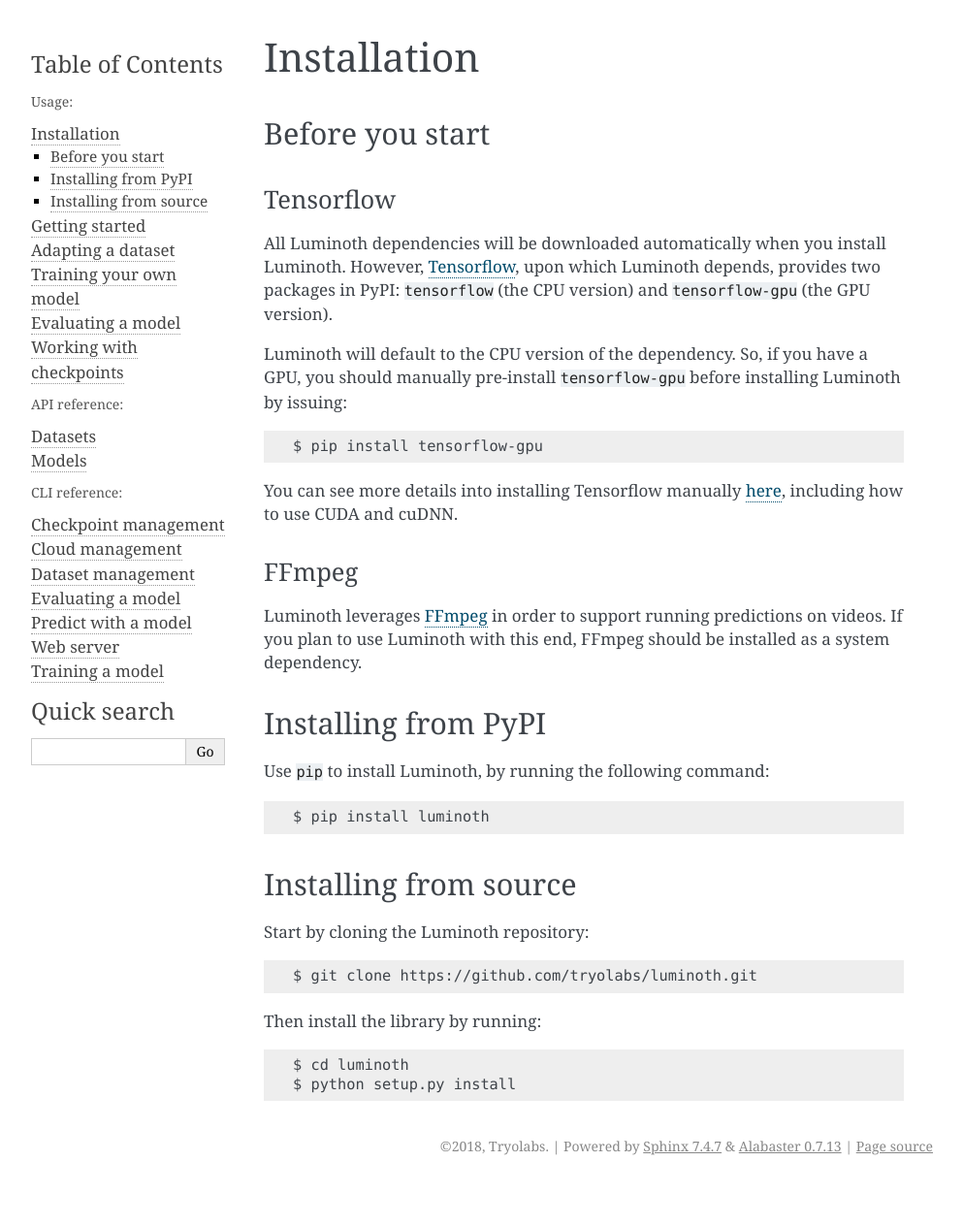
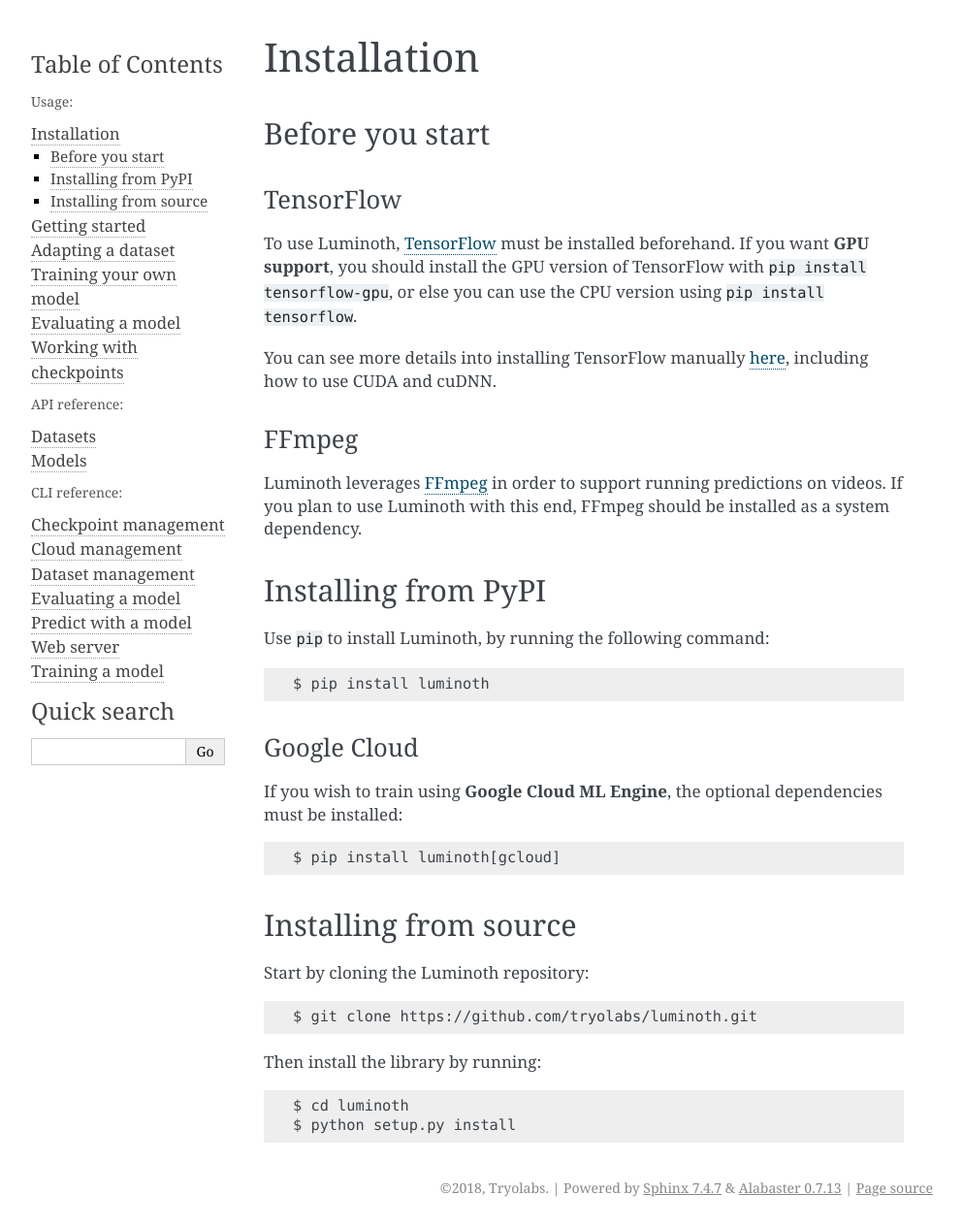
Before and after one commit to tryolabs/luminoth, a Sphinx documentation site: the page built from docs/usage/installation.rst, in a window 1280 px wide. Shown: the whole page at 97% size, without its empty margins (148-1141 px from the left). Built offline with Sphinx 7.4.7, drawn with Linux system fonts in a browser that asks for light colours; before the commit the page ends 1221 px from its top, so only the background shows below that.

```diff
--- a/docs/usage/installation.rst
+++ b/docs/usage/installation.rst
@@ -6,21 +6,15 @@ Installation
 Before you start
 ----------------
 
-Tensorflow
+TensorFlow
 ^^^^^^^^^^
 
-All Luminoth dependencies will be downloaded automatically when you install
-Luminoth. However, `Tensorflow <https://tensorflow.org>`_, upon which Luminoth
-depends, provides two packages in PyPI: ``tensorflow`` (the CPU version) and
-``tensorflow-gpu`` (the GPU version).
+To use Luminoth, `TensorFlow <https://tensorflow.org>`_ must be installed beforehand.
+If you want **GPU support**, you should install the GPU version of TensorFlow with
+``pip install tensorflow-gpu``, or else you can use the CPU version using
+``pip install tensorflow``.
 
-Luminoth will default to the CPU version of the dependency. So, if you have a
-GPU, you should manually pre-install ``tensorflow-gpu`` before installing
-Luminoth by issuing::
-
-  $ pip install tensorflow-gpu
-
-You can see more details into installing Tensorflow manually `here
+You can see more details into installing TensorFlow manually `here
 <https://www.tensorflow.org/install/>`_, including how to use CUDA and cuDNN.
 
 FFmpeg
@@ -30,12 +24,22 @@ Luminoth leverages `FFmpeg <https://www.ffmpeg.org>`_ in order to support
 running predictions on videos. If you plan to use Luminoth with this end,
 FFmpeg should be installed as a system dependency.
 
+
 Installing from PyPI
 --------------------
 
 Use ``pip`` to install Luminoth, by running the following command::
 
   $ pip install luminoth
+
+Google Cloud
+^^^^^^^^^^^^
+
+If you wish to train using **Google Cloud ML Engine**, the optional dependencies
+must be installed::
+
+  $ pip install luminoth[gcloud]
+
 
 Installing from source
 ----------------------
```
Also changed, not shown: README.md (+25 -10 lines).
